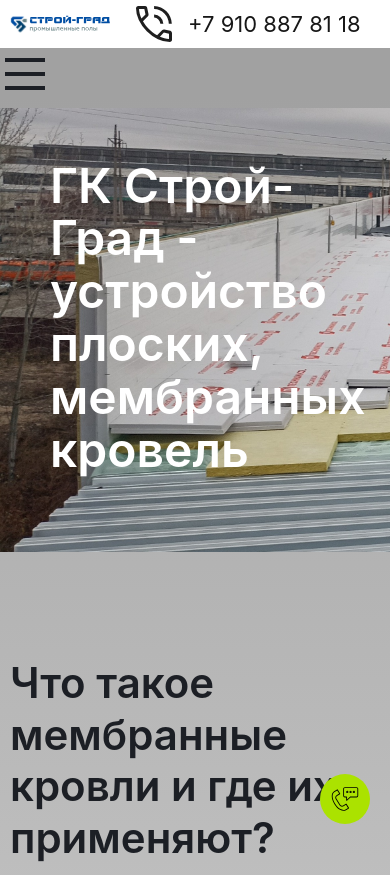
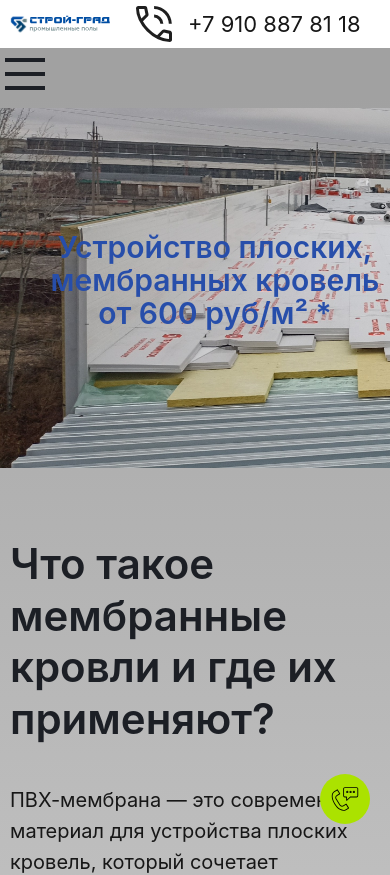
Before and after one commit to Fillinius/website, a Next.js app: page /krovli in a window 390 px wide. Shown: the top 875 px of the page. Built offline with nearby package versions, Linux system fonts and the light colour scheme; what @ant-design/nextjs-registry would draw is missing.

Commit message:
feat(krovli) указание цены и изм css

```diff
--- a/src/app/krovli/page.tsx
+++ b/src/app/krovli/page.tsx
@@ -35,7 +35,9 @@ const KrovliPage: FC = () => {
     <main className={styles.container}>
       <div className={styles.headWrapper} style={{ backgroundImage: `url(${bgImageKrovli.src})` }}>
         <div className={styles.title}>
-          <Title level={1}>ГК Строй-Град - устройство плоских, мембранных кровель</Title>
+          <Title level={1}>
+            Устройство плоских, мембранных кровель <strong>от 600 руб/м² * </strong>
+          </Title>
         </div>
       </div>
       <Krovli />
--- a/src/app/krovli/styles.module.scss
+++ b/src/app/krovli/styles.module.scss
@@ -9,11 +9,17 @@
   display: flex;
   align-items: center;
   justify-content: center;
-  max-width: 100%;
-  height: 444px;
-  min-height: 360px;
+  width: 100%;
+  max-width: 1200px;
+  min-height: 444px;
   background: 0 0 / cover no-repeat;
-  margin-bottom: 45px;
+  margin: auto;
+
+  //  mobile
+  @media (max-width: 425px) {
+    margin-bottom: 10px;
+    min-height: 360px;
+  }
 }
 
 .title {
@@ -23,15 +29,15 @@
   width: 100%;
   max-width: 1200px;
   margin-left: 40px;
+  text-align: center;
 
   :global(.ant-typography) {
-    font-size: 68px;
+    font-size: 48px !important;
     color: $text;
 
     //  mobile
     @media (max-width: 425px) {
-      font-size: 48px;
-      color: $white;
+      font-size: 30px !important;
     }
   }
 
--- a/src/app/montaj/styles.module.scss
+++ b/src/app/montaj/styles.module.scss
@@ -11,7 +11,7 @@
   justify-content: center;
   width: 100%;
   max-width: 1200px;
-  max-height: 444px;
+  min-height: 444px;
   background: 0 0 / cover no-repeat;
   margin: auto;
 
```
